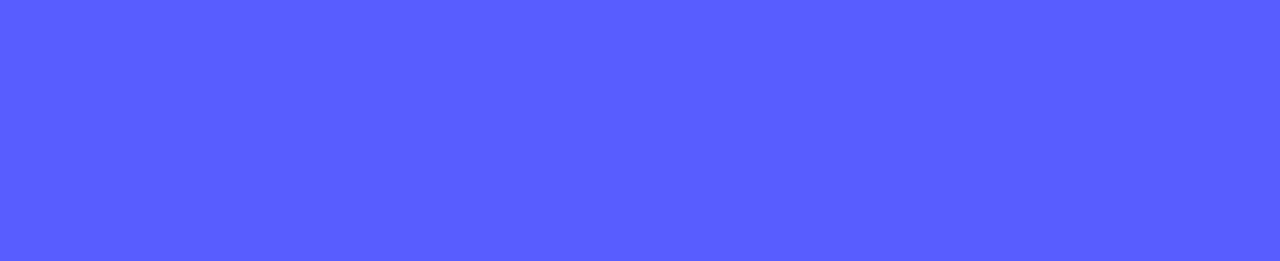
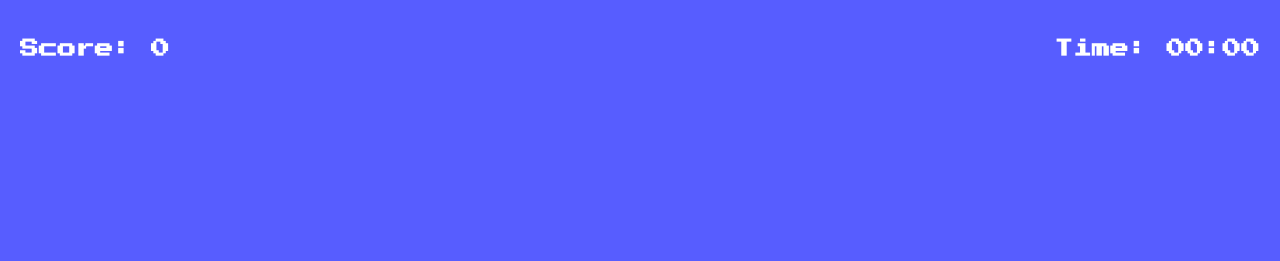
Before and after one commit to SGsubuuu-2322/Insect-Catch_Game, a plain HTML site: page index.html in a window 1280 px wide. Shown: the top 261 px of the page. Drawn offline with Linux system fonts and the light colour scheme.

Commit message:
Added the stylings for game container

```diff
--- a/style.css
+++ b/style.css
@@ -49,7 +49,7 @@ h1 {
 }
 
 .screen.up {
-  margin-top: -100vh;
+  margin-top: -200vh;
 }
 
 .insects-list {
@@ -86,3 +86,20 @@ h1 {
   height: 100px;
   width: 100px;
 }
+
+.game-container {
+  position: relative;
+}
+
+.score,
+.time {
+  position: absolute;
+  top: 20px;
+}
+
+.score {
+  left: 20px;
+}
+.time {
+  right: 20px;
+}
```
